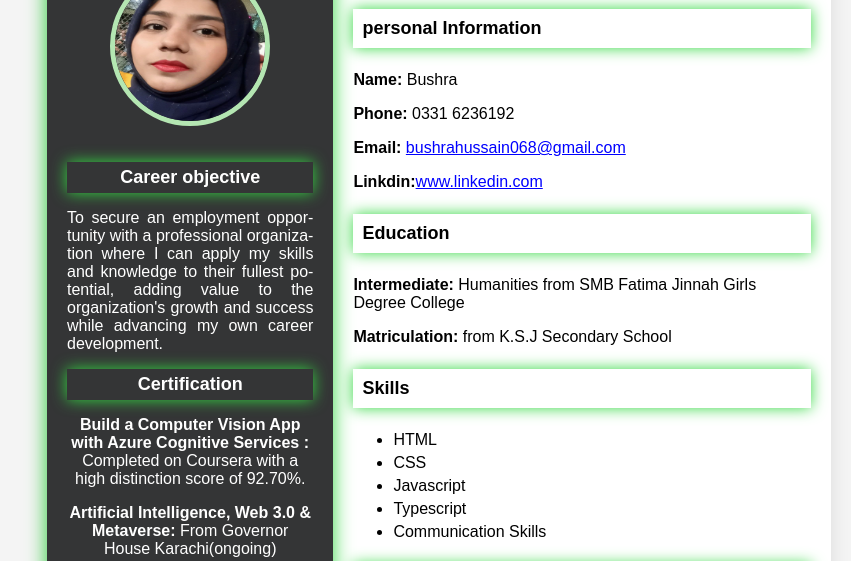
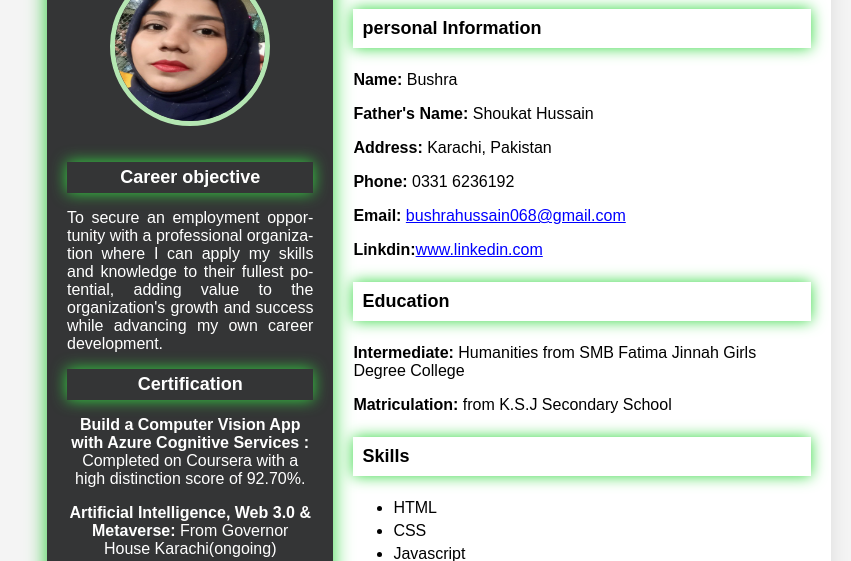
Before and after one commit to Bushraturk/hackathon-milestone1, a plain HTML site: page milestone1/index.html in a window 1280 px wide. Shown: the part 229-790 px from the top of the page, without its empty margins (201-1052 px from the left). Drawn offline with Linux system fonts and the light colour scheme.

Commit message:
Update index.html

```diff
--- a/milestone1/index.html
+++ b/milestone1/index.html
@@ -43,6 +43,8 @@
         <section id="personal-info">
           <h3>personal Information</h3>
           <p><b>Name:</b > Bushra</p>
+          <p><b>Father's Name:</b > Shoukat Hussain</p>
+          <p><b>Address:</b > Karachi, Pakistan</p>
           <p><b>Phone:</b> 0331 6236192</p>
           <p>
             <b>Email:</b>
```
